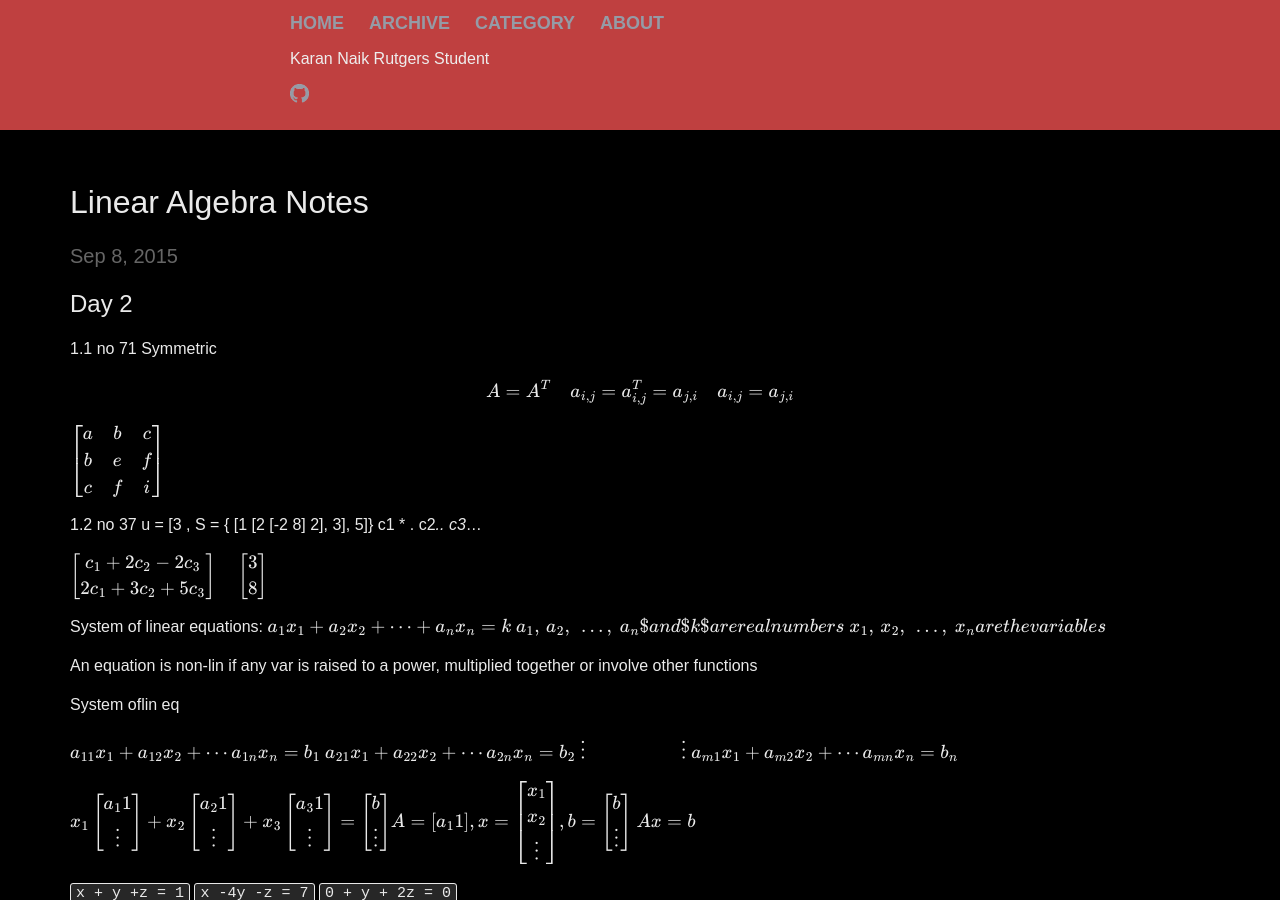
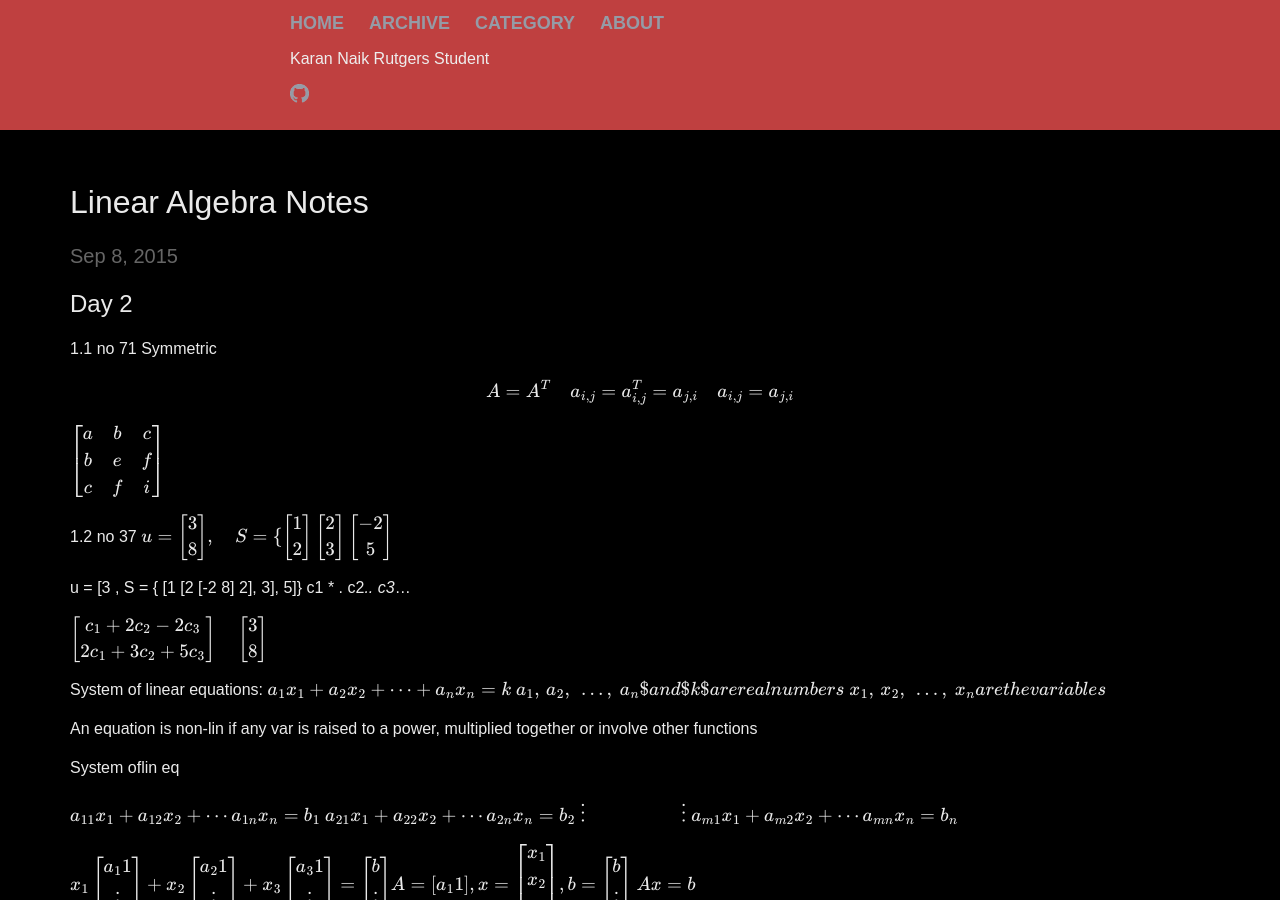
Before and after one commit to knaik/knaik.github.io, a Jekyll site: the page built from _posts/2015-09-08-linear-alg.markdown, in a window 1280 px wide and 900 px high. Built offline with Jekyll 4.4.1, drawn with Linux system fonts in a browser that asks for light colours; formulas are drawn with MathJax 3.

Commit message:
Tweaking

```diff
--- a/_posts/2015-09-08-linear-alg.markdown
+++ b/_posts/2015-09-08-linear-alg.markdown
@@ -14,6 +14,8 @@
 \\( \begin{bmatrix} a & b & c \\\ b & e & f \\\ c & f & i \end{bmatrix} \\)
 
 1.2 no 37
+\\( u = \begin{bmatrix} 3 \\\ 8 \end{bmatrix} , \quad S = \lbrace \begin{bmatrix} 1 \\\ 2 \end{bmatrix} \begin{bmatrix} 2 \\\ 3 \end{bmatrix} \begin{bmatrix} -2 \\\ 5 \end{bmatrix} \\)
+
 u = [3		, S = { [1		[2		[-2
 		8]					2],	3],	 5]}
 						c1 * .   c2*..   c3*...
```
Also changed, not shown: 1 other file.
